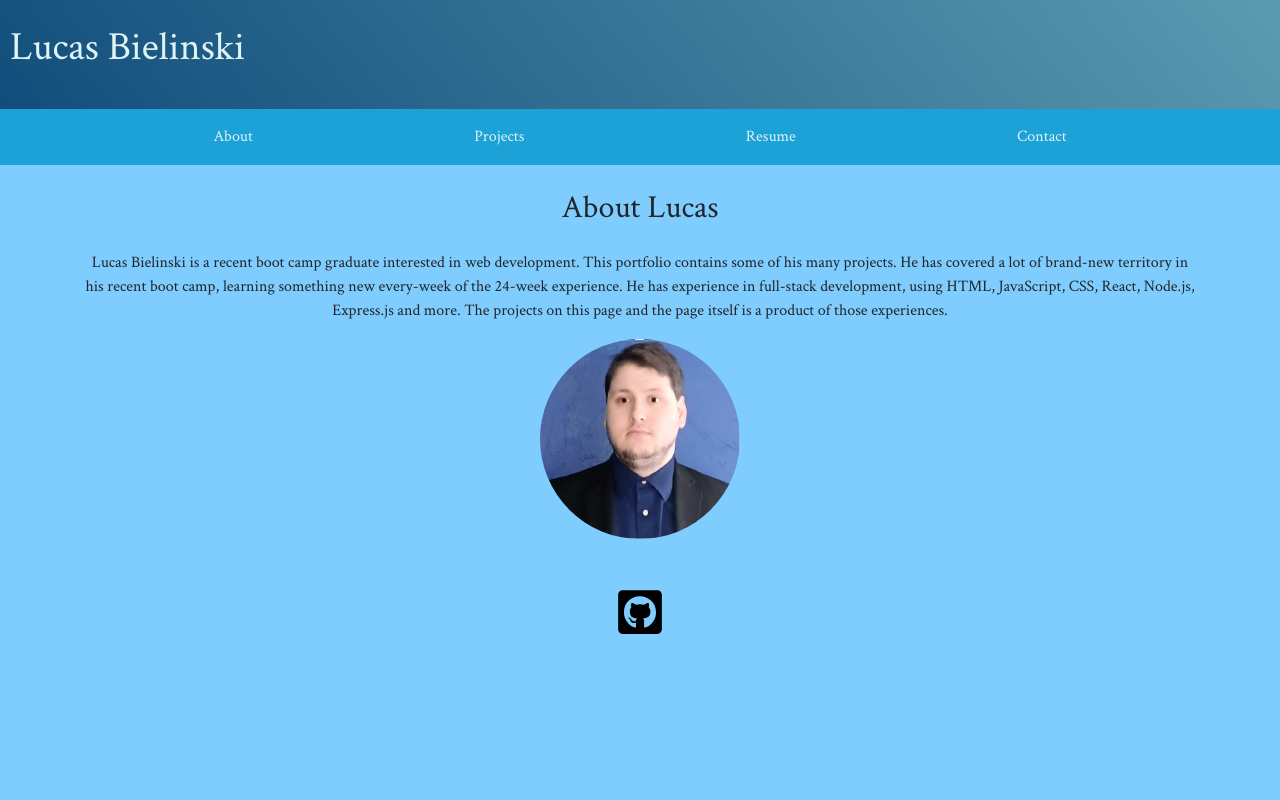
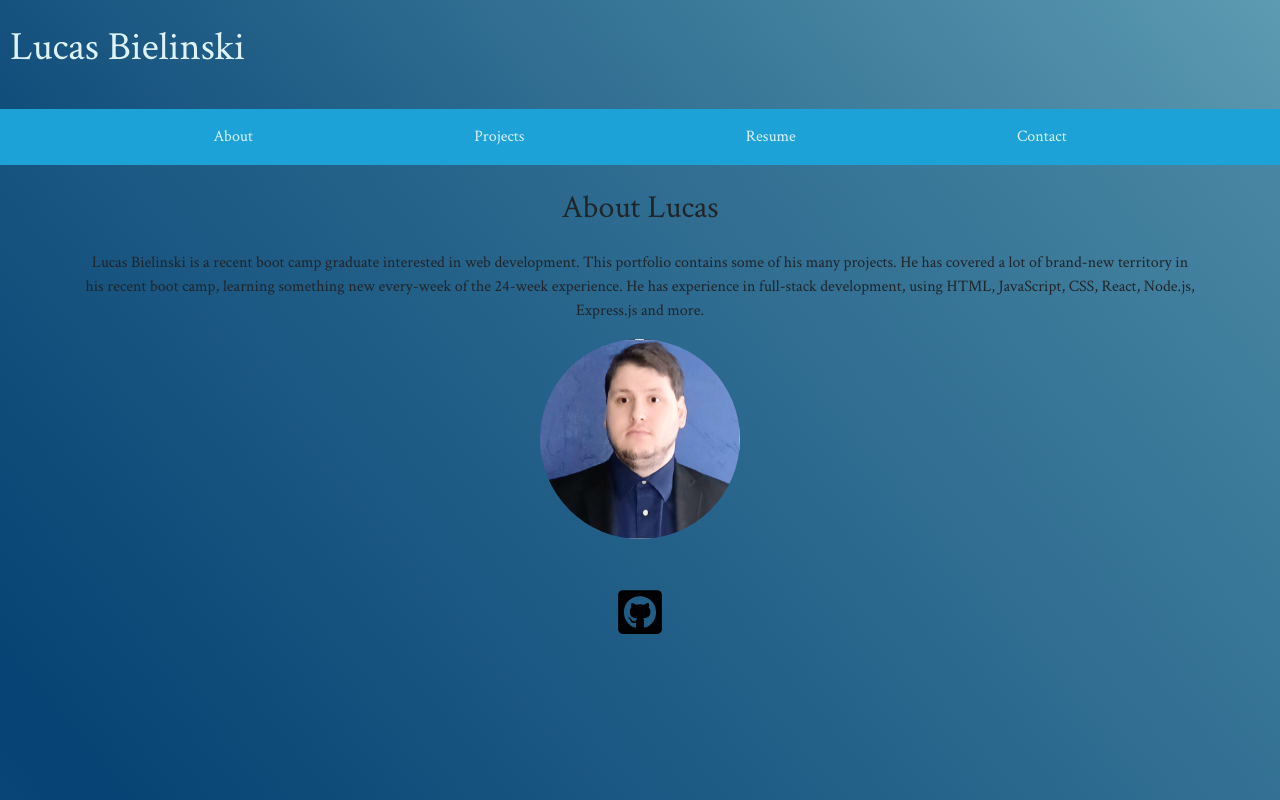
Before and after one commit to LucasBielinski/newportfolio, a React (Create React App) app: page / in a window 1280 px wide. Built offline with nearby package versions, Linux system fonts and the light colour scheme; no server answers.

Commit message:
extended background

```diff
--- a/src/components/styles/nav.css
+++ b/src/components/styles/nav.css
@@ -14,6 +14,7 @@ nav ul {
 
 .navbar-nav a:hover {
   color: #064273;
+  text-shadow: 5px 5px 8px #730633;
 }
 
 @media screen and (max-width: 991px) {
--- a/src/components/styles/projects.css
+++ b/src/components/styles/projects.css
@@ -6,9 +6,26 @@ img {
   margin-top: 10px;
 }
 body {
-  background-color: #7fcdff;
+  /* background-color: #7fcdff; */
+  background: linear-gradient(50deg, #7fcdff, #064273, #76b6c4);
+  background-attachment: fixed;
+  background-size: 300% 300%;
+  animation: animate 20s ease infinite;
+  width: 100vw;
+  height: 100vh;
 }
 
+@keyframes animate {
+  0% {
+    background-position: 0% 50%;
+  }
+  50% {
+    background-position: 100% 50%;
+  }
+  100% {
+    background-position: 0% 50%;
+  }
+}
 /*
 @media screen and (max-width: 800px) {
   img {
--- a/src/pages/About.js
+++ b/src/pages/About.js
@@ -13,8 +13,7 @@ export default function About() {
         covered a lot of brand-new territory in his recent boot camp, learning
         something new every-week of the 24-week experience. He has experience in
         full-stack development, using HTML, JavaScript, CSS, React, Node.js,
-        Express.js and more. The projects on this page and the page itself is a
-        product of those experiences.
+        Express.js and more.
       </p>
       {/* render profile image */}
       <div className="text-center">
```
